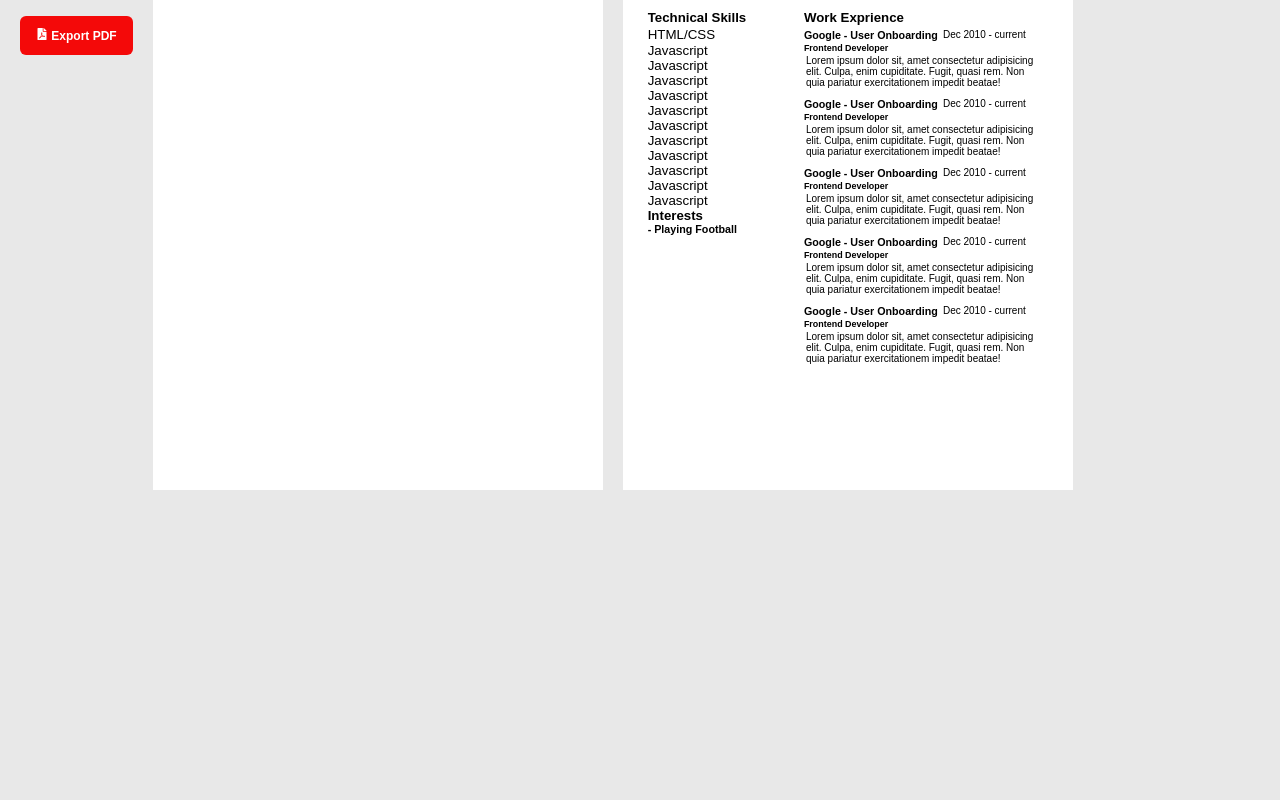
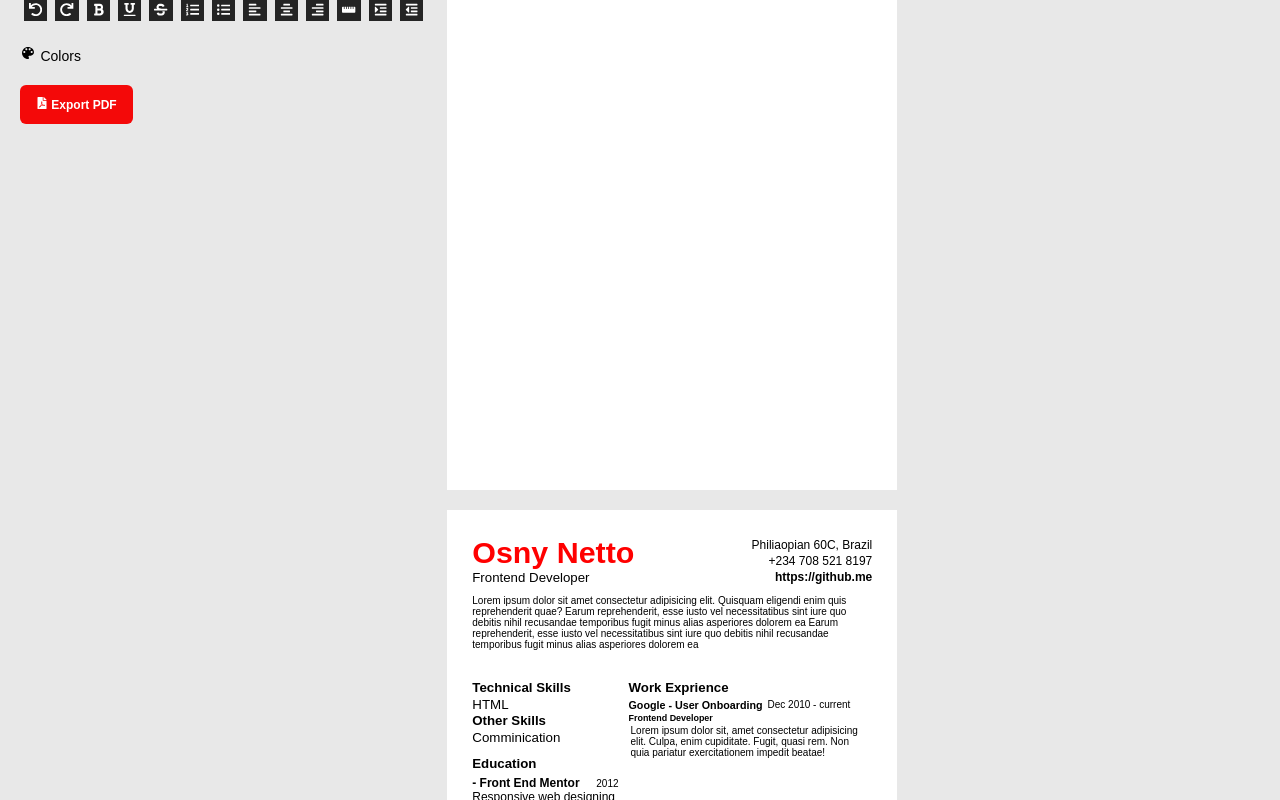
Before and after one commit to HopefulHeart2020/resume-builder, a React (Vite) app: page /templates in a window 1280 px wide. Shown: the part 180-980 px from the top of the page. Before the commit the page ends 800 px from the top, so only its background shows below. Built offline with nearby package versions, Linux system fonts and the light colour scheme; a web font is replaced by a local one.

Commit message:
Finished Default Template and Function Key 8Function Key 8Function Function Key 8Function Key 8Function Key 8Function Key 8Function Key 8Function Key 8Function Key 8Function Key 8Function Key 8Function Key 8Function Key 8Function Key 8Function Key 8Function Key

```diff
--- a/src/Components/Resume/Resume.tsx
+++ b/src/Components/Resume/Resume.tsx
@@ -1,6 +1,39 @@
-import { ReactNode } from 'react';
+import { ReactNode, useEffect, useState } from 'react';
+import { FaMinus, FaPlus } from 'react-icons/fa';
 import './resume.scss';
 
+
+export const Clone = ({children,edit}:{children:JSX.Element,edit:boolean})=>{
+  let [cloned, clone] = useState<ReactNode[]>([])
+ useEffect(()=>{
+  //  console.log(document.querySelectorAll(".cloned [contenteditable]"),'all')
+ document.querySelectorAll('.cloned [contenteditable]').forEach(element => {
+   element.setAttribute('contenteditable',(edit ? 'true' : 'false'));
+   element.setAttribute('data-editable',(edit ? 'true' : 'false'));
+ });
+ },[edit])
+  return(
+    <div className='cloned-parent'>
+ {edit && (
+     <>
+
+     <div className="add-icon icon--" onClick={()=> clone([...cloned,children])}><FaPlus /></div>
+        <div className="remove-icon icon--" onClick={()=>{
+           cloned.pop(); clone([...cloned])
+        }}><FaMinus /></div>
+
+     </>
+ )}
+    {children}
+
+    <div className='cloned'>
+    {
+      cloned.map((ClonedElement,i)=> <span key={i}>{ClonedElement}</span> )
+    }
+    </div>
+    </div>
+  )
+}
 export const Resume = ({children}:{children:ReactNode}) => {
   return (
     <section id="resume" className='resume-buillder-template'>
--- a/src/Components/Resume/Templates.tsx
+++ b/src/Components/Resume/Templates.tsx
@@ -1,14 +1,15 @@
 import React from 'react'
-import { Resume } from './Resume'
+import { Clone, Resume } from './Resume'
+import './orea.scss';
+
 
 export const Minimal = ({edit}:{edit:boolean}) => {
   return (
-
     <Resume>
  <div className="minimal">
  <div className="r_header">
       <div className="r_basic-info">
-        <h1 className="--r r__name" data-editable={edit} contentEditable={edit}>
+        <h1 className="--r r__name --primary-color" data-editable={edit} contentEditable={edit}>
           Osny Netto
         </h1>
         <h5 className="--r r__role" data-editable={edit} contentEditable={edit}>
@@ -33,25 +34,43 @@ Earum reprehenderit, esse iusto vel necessitatibus sint iure quo debitis nihil r
        <div className="r_skills">
            <h5  data-editable={edit} contentEditable={edit}>Technical Skills</h5>
 
-           <div  data-editable={edit} contentEditable={edit}>
-   <small>
-   HTML/CSS
-    <p>Javascript</p>
-    <p>Javascript</p>
-    <p>Javascript</p>
-    <p>Javascript</p>
-    <p>Javascript</p>
-    <p>Javascript</p>
-    <p>Javascript</p>
-    <p>Javascript</p>
-    <p>Javascript</p>
-    <p>Javascript</p>
-    <p>Javascript</p>
+           <small  data-editable={edit} contentEditable={edit}>
+      HTML
+           </small>
+
+<div className="r_oth-s">
+  <h5 data-editable={edit} contentEditable={edit}>Other Skills</h5>
+
+  <small  data-editable={edit} contentEditable={edit}>
+    Comminication
            </small>
 </div>
 
+
+<div className='r-edu'>
+           <h5  data-editable={edit} contentEditable={edit}>Education</h5>
+<Clone edit={edit}>
+      <div className='r__education'>
+     <div className="r_edu_head">
+     <h6  data-editable={edit} contentEditable={edit}>
+         - Front End Mentor
+       </h6>
+       <div className="year"  data-editable={edit} contentEditable={edit}>
+        <small> 2012 </small>
+       </div>
+     </div>
+     <div className="r_education_body"  data-editable={edit} contentEditable={edit}>
+       Responsive web designing
+     </div>
+      </div>
+</Clone>
+       </div>
+
+
+
+
+       <div>
            <h5  data-editable={edit} contentEditable={edit}>Interests</h5>
-       <div>
        <h6  data-editable={edit} contentEditable={edit}>
          - Playing Football
 
@@ -66,8 +85,7 @@ Earum reprehenderit, esse iusto vel necessitatibus sint iure quo debitis nihil r
 
 
 
-
-
+<Clone edit={edit}>
 <div className="xp-group"  data-add-data>
 
 <div className="r_xp_head">
@@ -84,112 +102,12 @@ Earum reprehenderit, esse iusto vel necessitatibus sint iure quo debitis nihil r
     </div>
 
     <div className="r_xp_body">
-         <p data-editable={edit} contentEditable={edit}>Lorem ipsum dolor sit, amet consectetur adipisicing elit. Culpa, enim cupiditate. Fugit, quasi rem. Non quia pariatur exercitationem impedit beatae!</p>
+      <p data-editable={edit} contentEditable={edit} >Lorem ipsum dolor sit, amet consectetur adipisicing elit. Culpa, enim cupiditate. Fugit, quasi rem. Non quia pariatur exercitationem impedit beatae!</p>
     </div>
 
 </div>
 
-
-
-
-<div className="xp-group"  data-add-data>
-
-   <div className="r_xp_head">
-         <h6 className="company" >
-           <span data-editable={edit} contentEditable={edit}>
-       Google - User Onboarding
-           </span>
-       <p data-editable={edit} contentEditable={edit}><small> Frontend Developer </small></p>
-         </h6>
-
-         <p className="date"data-editable={edit} contentEditable={edit}>
-       Dec 2010 - current
-         </p>
-       </div>
-
-       <div className="r_xp_body">
-         <p data-editable={edit} contentEditable={edit}>Lorem ipsum dolor sit, amet consectetur adipisicing elit. Culpa, enim cupiditate. Fugit, quasi rem. Non quia pariatur exercitationem impedit beatae!</p>
-       </div>
-
-   </div>
-
-
-
-
-<div className="xp-group"  data-add-data>
-
-   <div className="r_xp_head">
-         <h6 className="company" >
-           <span data-editable={edit} contentEditable={edit}>
-       Google - User Onboarding
-           </span>
-       <p data-editable={edit} contentEditable={edit}><small> Frontend Developer </small></p>
-         </h6>
-
-         <p className="date"data-editable={edit} contentEditable={edit}>
-       Dec 2010 - current
-         </p>
-       </div>
-
-       <div className="r_xp_body">
-         <p data-editable={edit} contentEditable={edit}>Lorem ipsum dolor sit, amet consectetur adipisicing elit. Culpa, enim cupiditate. Fugit, quasi rem. Non quia pariatur exercitationem impedit beatae!</p>
-       </div>
-
-   </div>
-
-
-
-
-<div className="xp-group"  data-add-data>
-
-   <div className="r_xp_head">
-         <h6 className="company" >
-           <span data-editable={edit} contentEditable={edit}>
-       Google - User Onboarding
-           </span>
-       <p data-editable={edit} contentEditable={edit}><small> Frontend Developer </small></p>
-         </h6>
-
-         <p className="date"data-editable={edit} contentEditable={edit}>
-       Dec 2010 - current
-         </p>
-       </div>
-
-       <div className="r_xp_body">
-         <p data-editable={edit} contentEditable={edit}>Lorem ipsum dolor sit, amet consectetur adipisicing elit. Culpa, enim cupiditate. Fugit, quasi rem. Non quia pariatur exercitationem impedit beatae!</p>
-       </div>
-
-   </div>
-
-
-
-
-<div className="xp-group"  data-add-data>
-
-   <div className="r_xp_head">
-         <h6 className="company" >
-           <span data-editable={edit} contentEditable={edit}>
-       Google - User Onboarding
-           </span>
-       <p data-editable={edit} contentEditable={edit}><small> Frontend Developer </small></p>
-         </h6>
-
-         <p className="date"data-editable={edit} contentEditable={edit}>
-       Dec 2010 - current
-         </p>
-       </div>
-
-       <div className="r_xp_body">
-         <p data-editable={edit} contentEditable={edit}>Lorem ipsum dolor sit, amet consectetur adipisicing elit. Culpa, enim cupiditate. Fugit, quasi rem. Non quia pariatur exercitationem impedit beatae!</p>
-       </div>
-
-   </div>
-
-
-
-
-
-
+</Clone>
 
 
    </div>
@@ -216,3 +134,14 @@ export const Default = ()=>{
    </Resume>
   )
 }
+
+
+export const Orea = ()=>{
+  return(
+    <Resume>
+    <div className="orea">
+       Orea
+    </div>
+   </Resume>
+  )
+}
--- /dev/null
+++ b/src/Components/Resume/orea.scss
@@ -0,0 +1,3 @@
+.orea{
+
+}
--- a/src/Components/Resume/resume.scss
+++ b/src/Components/Resume/resume.scss
@@ -6,6 +6,37 @@
     background:#fff;
 }
 
+
+.cloned{
+    pointer-events: none;
+    user-select: none;
+    // opacity:.6;
+}
+
+.cloned-parent{
+    position:relative;
+    .icon--{
+        position:absolute;
+        cursor:pointer;
+        padding:6px;
+        display:flex;
+        justify-content: center;
+        align-items: center;
+        font-size: 10px;
+        color:#fff;
+        background:#222;
+        border-radius: 30px;
+        top:-50px;
+
+        &.remove-icon{
+            transform:translateX(30px)
+        }
+
+        &:hover,&:focus{
+            opacity:.7
+        }
+    }
+}
 
 .minimal{
 
@@ -33,6 +64,31 @@
             }
         }
     }
+
+    .r-edu{
+        margin:10px 0;
+    }
+    .r__education{
+        margin:5px 0;
+     .r_edu_head{
+         display:flex;
+         align-items: center;
+         gap:10px;
+         h6{
+             font-size:12px;
+             flex:1
+         }
+
+         .year{
+        font-size: 12px;
+
+         }
+     }
+     .r_education_body{
+         font-size:12px
+     }
+    }
+
     .r_about{
         font-size: 10px;
         margin-top: 10px;
--- a/src/Pages/Create/Create.tsx
+++ b/src/Pages/Create/Create.tsx
@@ -1,6 +1,6 @@
 import { Resume } from "../../Components/Resume/Resume";
 import { IoMdGrid, IoMdColorPalette, IoMdColorFilter } from "react-icons/io";
-import { FaEye, FaFilePdf, FaPen } from "react-icons/fa";
+import { FaAlignCenter, FaAlignLeft, FaAlignRight, FaBold, FaEye, FaFilePdf, FaFirstOrder, FaIndent, FaListOl, FaListUl, FaOutdent, FaPen, FaRedo, FaRulerHorizontal, FaStrikethrough, FaUnderline, FaUndo } from "react-icons/fa";
 import * as Template from '../../Components/Resume/Templates'
 import "./create.scss";
 import { Link, useParams } from "react-router-dom";
@@ -9,7 +9,9 @@ import { useState } from "react";
 
 
 export const Panel = ({changePreview,preview}:{changePreview?:any,preview?:boolean})=>{
-
+  const Format = (command:string,value?:string ) => {
+    document.execCommand(command,false,value)
+  }
   return(
     <div className="options-panel">
     <h1 className="logo">
@@ -25,6 +27,32 @@ export const Panel = ({changePreview,preview}:{changePreview?:any,preview?:boole
         </span>
         <span className="text"> Templates</span>
         </Link>
+      </li>
+      <li className="option">
+        <span className="text">Tools</span>
+        <div className="tools">
+          <button className="button" onClick={()=> Format('undo')}><FaUndo /></button>
+          <button className="button" onClick={()=> Format('redo')}><FaRedo /></button>
+
+          <button className="button" onClick={()=> Format('bold')}><FaBold /></button>
+          <button className="button"  onClick={()=> Format('underline')}><FaUnderline /></button>
+          <button className="button"  onClick={()=> Format('strikeThrough')}><FaStrikethrough /></button>
+
+
+          <button className="button"  onClick={()=> Format('insertOrderedList')}><FaListOl /></button>
+          <button className="button"  onClick={()=> Format('insertUnorderedList')}><FaListUl /></button>
+
+          <button className="button"  onClick={()=> Format('justifyLeft')}><FaAlignLeft /></button>
+          <button className="button"  onClick={()=> Format('justifyCenter')}><FaAlignCenter /></button>
+          <button className="button"  onClick={()=> Format('justifyRight')}><FaAlignRight /></button>
+
+
+          <button className="button"  onClick={()=> Format('InsertHorizontalRule')}><FaRulerHorizontal /></button>
+
+          <button className="button"  onClick={()=> Format('indent')}><FaIndent /></button>
+          <button className="button"  onClick={()=> Format('outdent')}><FaOutdent /></button>
+          {/* <button className="button"></></button> */}
+        </div>
       </li>
 
     {
--- a/src/Pages/Create/create.scss
+++ b/src/Pages/Create/create.scss
@@ -19,6 +19,23 @@
             &>li{
                 padding:10px 0;
                 cursor: pointer;
+                .tools{
+                    display:flex;
+                    flex-wrap:wrap;
+                    .button{
+                        padding:5px;
+                        margin:4px;
+                        display:flex;
+
+                        cursor:pointer;
+                        background:#242424;
+                        color:#fff;
+                        border:none;
+                        &hover,&:focus{
+                            opacity:.7
+                        }
+                    }
+                }
                 & .text{
                     font-size:14px;
                 }
@@ -41,6 +58,9 @@
 
     .resume-panel{
 
+        *[data-editable]{
+            border:1.4px solid transparent;
+        }
 
         *[data-editable='true']{
             cursor: pointer;
--- a/src/Styles/partials/base.scss
+++ b/src/Styles/partials/base.scss
@@ -0,0 +1,3 @@
+.--primary-color{
+    color:red;
+}
```
Lines whose indentation alone changed are shown as unchanged.
